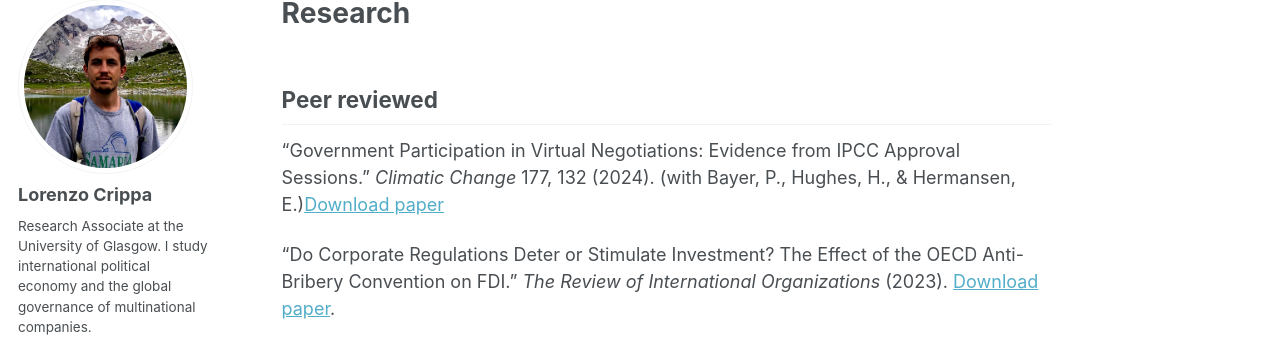
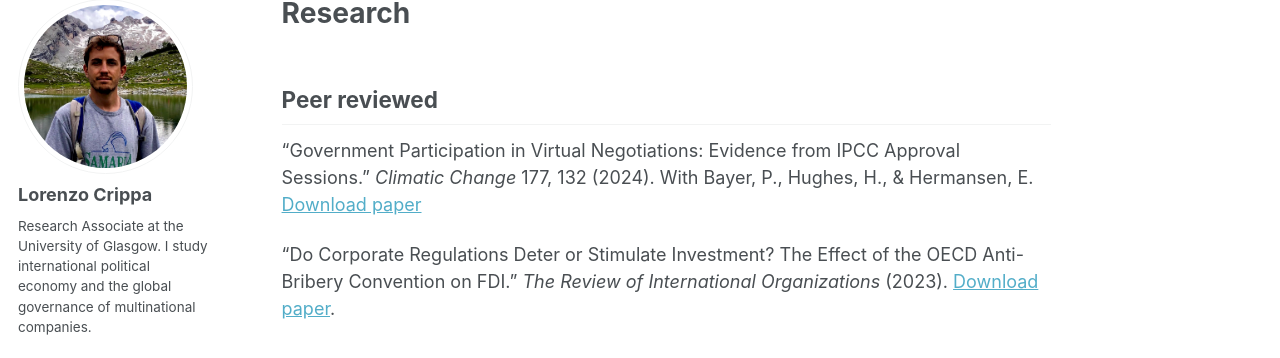
Before and after one commit to lorenzo-crippa/lorenzo-crippa.github.io, a Jekyll site: the page built from _pages/research.md, in a window 1280 px wide and 900 px high. Shown: the part 119-477 px from the top of the window. Built offline with Jekyll 4.4.1, drawn with Linux system fonts in a browser that asks for light colours; some web fonts are replaced.

```diff
--- a/_pages/research.md
+++ b/_pages/research.md
@@ -8,7 +8,7 @@ redirect_from:
 
 ## Peer reviewed
 
-"Government Participation in Virtual Negotiations: Evidence from IPCC Approval Sessions." _Climatic Change_ 177, 132 (2024). (with Bayer, P., Hughes, H., & Hermansen, E.)[Download paper](https://lorenzo-crippa.github.io/files/BCHH_CC_SI.pdf)
+"Government Participation in Virtual Negotiations: Evidence from IPCC Approval Sessions." _Climatic Change_ 177, 132 (2024). With Bayer, P., Hughes, H., & Hermansen, E. [Download paper](https://lorenzo-crippa.github.io/files/BCHH_CC_SI.pdf)
 
 "Do Corporate Regulations Deter or Stimulate Investment? The Effect of the OECD Anti-Bribery Convention on FDI." _The Review of International Organizations_ (2023). [Download paper](https://lorenzo-crippa.github.io/files/regulation_investment.pdf).
 
```
